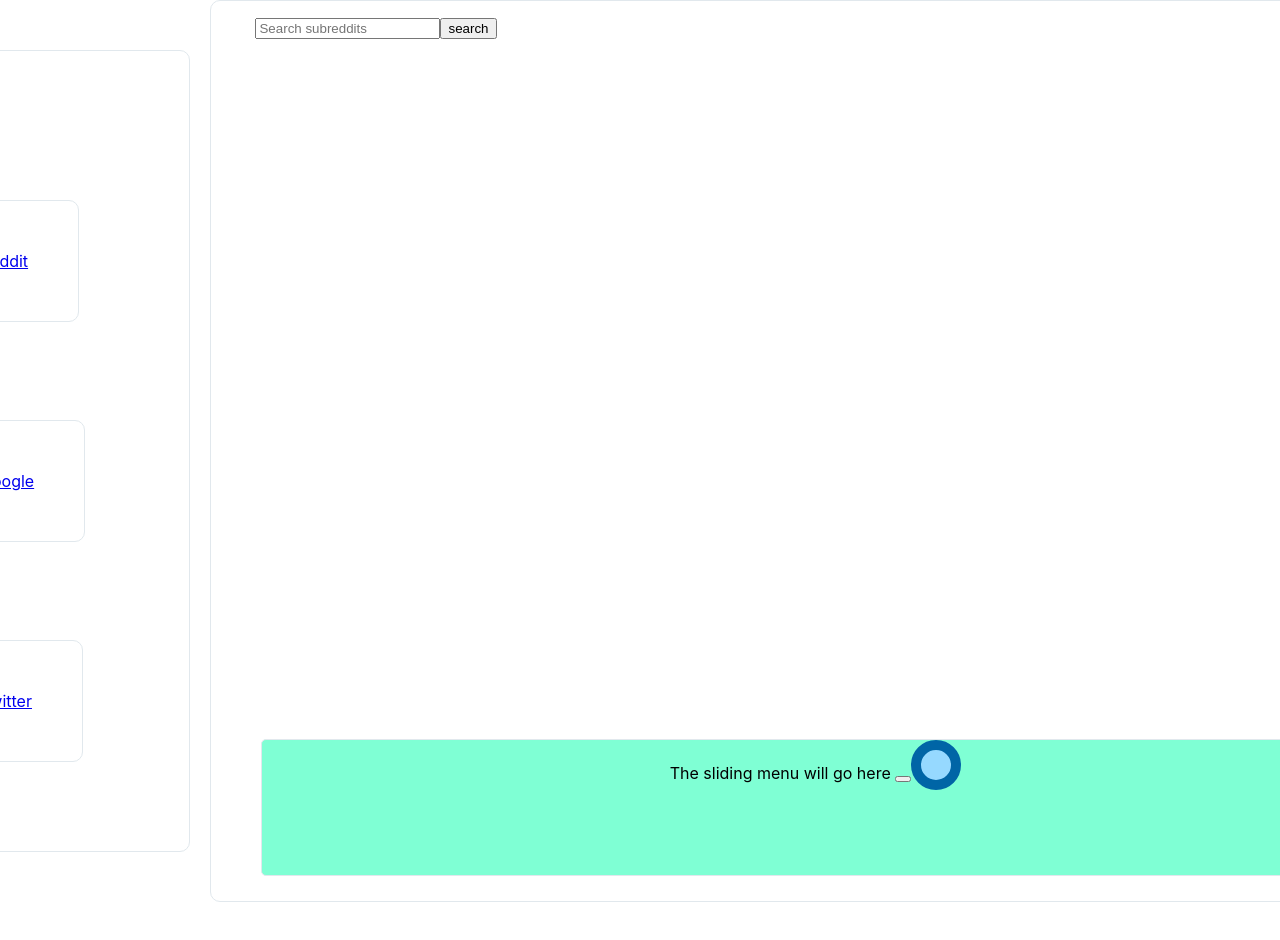
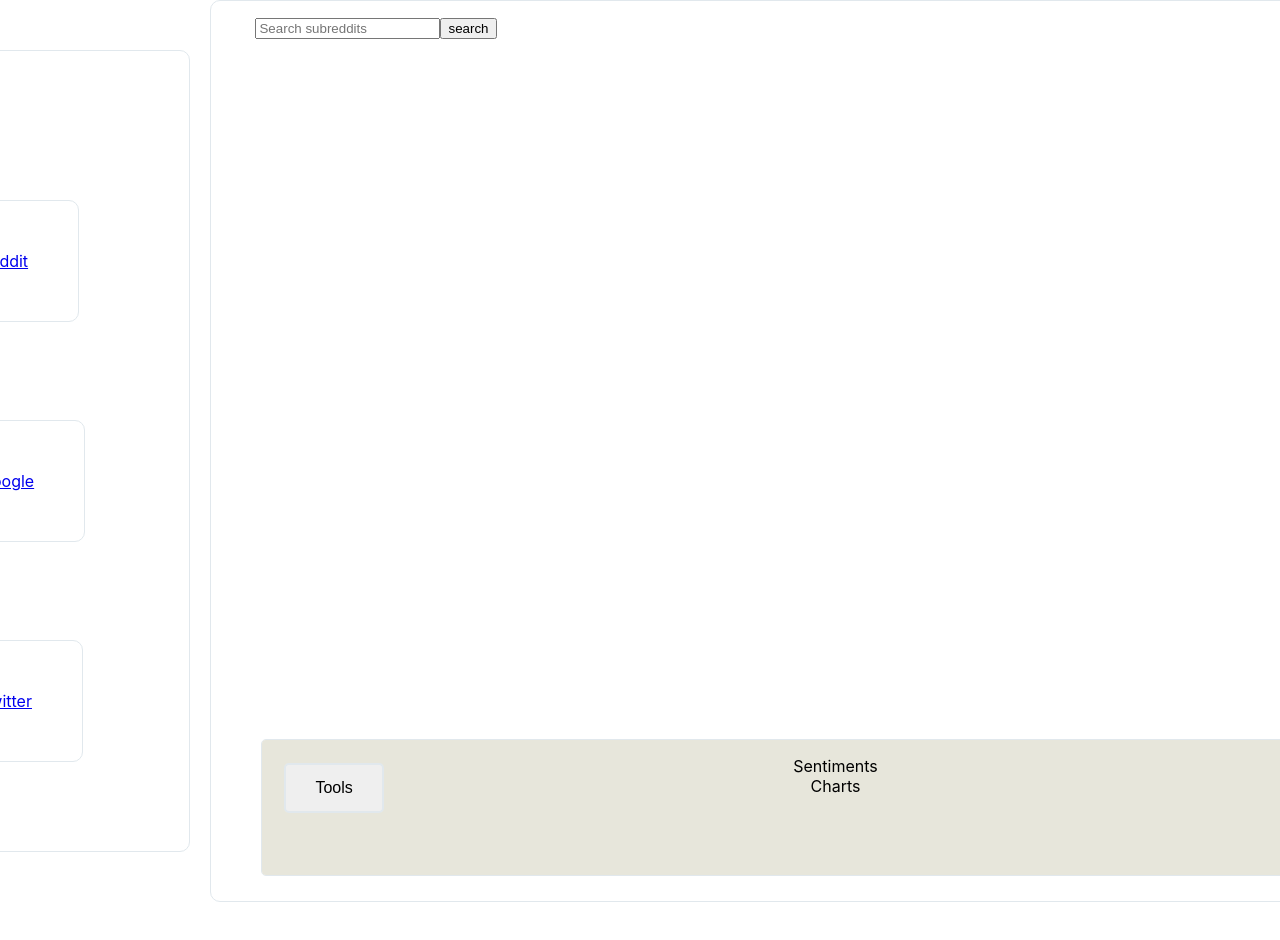
Before and after one commit to MawuliAgamah/nlp-sentiment-analysis, a React (Create React App) app in the folder app/: page / in a window 1280 px wide. Shown: the top 940 px of the page. After the commit the page ends 902 px from the top, so only its background shows below. Built offline with nearby package versions, Linux system fonts and the light colour scheme.

Commit message:
Working on the tools button

```diff
--- a/app/src/App.css
+++ b/app/src/App.css
@@ -137,7 +137,7 @@
 }
 
 .sliding-menu-container {
-  background-color: aquamarine;
+  overflow: hidden;
 
   position: absolute;
   top: 82%;
--- a/app/src/Components/SlidingMenu.css
+++ b/app/src/Components/SlidingMenu.css
@@ -1,18 +1,48 @@
 #flyoutMenu {
   width: 100%;
   height: 100%;
-  background-color: #ffe600;
-
-  transition: transform 0.3s cubic-bezier(0, 0.52, 0, 1);
-  overflow: scroll;
-  z-index: 1000;
+  background-color: #e7e6db;
 }
 
 #flyoutMenu.hide {
-  visibility: hidden;
+  animation-name: slideout;
+  overflow: hidden;
+  animation-duration: 2s;
 }
 
 #flyoutMenu.show {
-  transition: 0.5s;
+  animation-name: slidein;
+  overflow: hidden;
+  animation-duration: 1s;
+}
+
+#flyoutMenu.default {
+  visibility: hidden;
+  animation-name: slideout;
+  animation-duration: 1s;
   overflow: hidden;
 }
+
+@keyframes slidein {
+  from {
+    margin-top: 100%;
+    height: 300%;
+  }
+
+  to {
+    margin-top: 0%;
+    height: 100%;
+  }
+}
+
+@keyframes slideout {
+  from {
+    margin-top: 0%;
+    height: 100%;
+  }
+
+  to {
+    margin-top: 100%;
+    height: 300%;
+  }
+}
--- a/app/src/Components/SlidingMenu.js
+++ b/app/src/Components/SlidingMenu.js
@@ -3,18 +3,27 @@ import "./SlidingMenu.css";
 
 const Menu = props => {
 
-  var visibility = 'hide';
+  var visibility = 'default';
 
-  if (props.menuVisibility) {
+
+  if (props.menuVisibility && props.defaultMenu) {
     visibility = 'show'
+    console.log(visibility)
+  } else if ((!props.menuVisibility && !props.defaultMenu) || (!props.menuVisibility && props.defaultMenu)) {
+    visibility = 'hide'
+    console.log(visibility)
+  } else {
+    visibility = 'default'
+
   }
 
   return (
     <div id="flyoutMenu"
-      onMouseDown={props.handleMouseDown}
       className={visibility}>
-      <h2>Sentiments</h2>
-      <h2>Charts</h2>
+      <ul>
+        <li> Sentiments </li>
+        <li> Charts </li>
+      </ul>
     </div>
   )
 
--- a/app/src/Components/SlidingMenuButton.css
+++ b/app/src/Components/SlidingMenuButton.css
@@ -1,12 +1,17 @@
 .roundButton {
-  background-color: #96d9ff;
   margin-bottom: 20px;
-  width: 50px;
+  margin-top: 20px;
+  width: 100px;
   height: 50px;
-  border-radius: 50%;
-  border: 10px solid #0065a6;
-  outline: none;
+  border-radius: 5px;
+  border: 2px solid #e1e8ed;
   transition: all 0.2s cubic-bezier(0, 1.26, 0.8, 1.28);
+  font-size: 16px;
+  align-items: center;
+  position: absolute;
+  top: 2%;
+  left: 2%;
+  font-family: Arial, Helvetica, sans-serif;
 }
 
 .roundButton:hover {
--- a/app/src/Components/SlidingMenuContainer.js
+++ b/app/src/Components/SlidingMenuContainer.js
@@ -5,19 +5,15 @@ import Menu from "./SlidingMenu"
 const SlidingMenu = props => {
 
   const [visible, setVisible] = useState(false)
+  const [defaultMenu, setDefaultMenu] = useState(false)
+
+  console.log(defaultMenu)
 
 
-  console.log(visible)
-
-  const handleMouseDown = (e) => {
-
-  }
   return (
     <div className='sliding-menu-container'>
-      <hi> The sliding menu will go here </hi>
-      <button onClick={() => setVisible(!visible)} />
-      <MenuButton setVisible={setVisible} />
-      <Menu handleMouseDown={handleMouseDown} menuVisibility={visible} />
+      <button className="roundButton" onClick={() => { setVisible(!visible); setDefaultMenu(!defaultMenu) }}> Tools </button>
+      <Menu menuDefault={defaultMenu} menuVisibility={visible} />
     </div>
   )
 }
```
